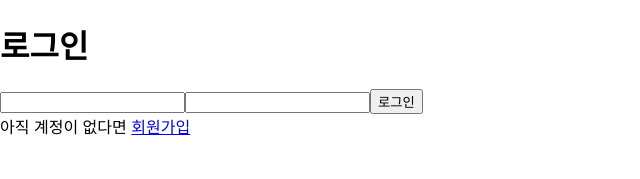
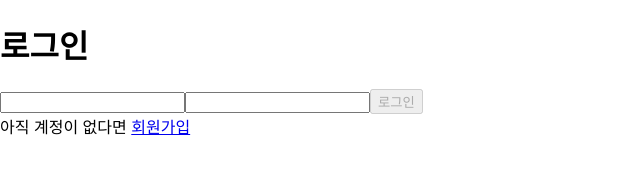
Before and after one commit to yoopark/wanted-pre-onboarding-frontend, a React (Create React App) app: page /signin in a window 1280 px wide. Shown: the top 179 px of the page, without its empty margins (0-640 px from the left). Built offline with nearby package versions, Linux system fonts and the light colour scheme.

Commit message:
✨ [Feature] Signin 로직 개발 (#10)
* ✨ feat: postSignin

* 🐛 fix: signIn 에러에는 'error' 키가 없음

* ✨ feat: Siginin logic

* ♻️ refactor: verifySignFormData 로직 통합

```diff
--- /dev/null
+++ b/src/apis/api/auth/postSignin.ts
@@ -0,0 +1,15 @@
+import { API_ROUTES } from '@/apis/constants/API_ROUTES';
+import { apiJsonInstance } from '@/apis/utils';
+
+export type SigninRequest = {
+  email: string;
+  password: string;
+};
+
+export type SigninResponse = {
+  access_token: string; // data.access_token으로 와서 snake case로 표기
+};
+
+export const postSignin = (data: SigninRequest) => {
+  return apiJsonInstance.post<SigninResponse>(API_ROUTES.SIGNIN, data);
+};
--- a/src/apis/utils/isAxiosErrorFromWantedPreOnboardingServer.ts
+++ b/src/apis/utils/isAxiosErrorFromWantedPreOnboardingServer.ts
@@ -1,7 +1,6 @@
 import { isAxiosError } from 'axios';
 
 type WantedPreOnboardingServerError = {
-  error: string;
   message: string;
   statusCode: number;
 };
@@ -18,14 +17,10 @@ const isWantedPreOnboardingFrontendServerError = (
   if (typeof data !== 'object' || data === null) {
     return false;
   }
-  if (!('error' in data) || !('message' in data) || !('statusCode' in data)) {
+  if (!('message' in data) || !('statusCode' in data)) {
     return false;
   }
-  if (
-    typeof data.error !== 'string' ||
-    typeof data.message !== 'string' ||
-    typeof data.statusCode !== 'number'
-  ) {
+  if (typeof data.message !== 'string' || typeof data.statusCode !== 'number') {
     return false;
   }
   return true;
--- a/src/pages/SigninPage.tsx
+++ b/src/pages/SigninPage.tsx
@@ -1,14 +1,66 @@
+import { SigninResponse, postSignin } from '@/apis/api/auth/postSignin';
+import { ACCESS_TOKEN_KEY } from '@/apis/constants';
+import { isAxiosErrorFromWantedPreOnboardingServer } from '@/apis/utils/isAxiosErrorFromWantedPreOnboardingServer';
 import { ROUTES } from '@/routes/ROUTES';
-import { Link } from 'react-router-dom';
+import type { SigninFormData } from '@/types/SignFormData';
+import { useForm } from '@/utils/useForm';
+import { verifySignFormData } from '@/utils/verifySignFormData';
+import { useEffect, useState } from 'react';
+import { Link, useNavigate } from 'react-router-dom';
 
 const SigninPage = () => {
+  const navigate = useNavigate();
+  const { formData, handleChange } = useForm<SigninFormData>({
+    email: '',
+    password: '',
+  });
+  const [disabled, setDisabled] = useState<boolean>(true);
+
+  useEffect(() => {
+    const isValidSignFormData = verifySignFormData(formData);
+    setDisabled(!isValidSignFormData);
+  }, [formData]);
+
+  const handleSubmit = async (e: React.FormEvent<HTMLFormElement>) => {
+    e.preventDefault();
+    try {
+      const res = await postSignin(formData);
+      if (res.status === 200) {
+        localStorage.setItem(ACCESS_TOKEN_KEY, res.data.access_token);
+        alert('로그인 성공'); // TODO: replace with toast
+        navigate(ROUTES.TODO);
+      }
+    } catch (e: unknown) {
+      if (isAxiosErrorFromWantedPreOnboardingServer<SigninResponse>(e)) {
+        const { message } = e.response.data;
+        if (message === 'Unauthorized') {
+          alert('비밀번호가 틀렸습니다'); // TODO: replace with toast
+        } else {
+          alert(message); // TODO: replace with toast
+        }
+      }
+    }
+  };
+
   return (
     <>
       <h1>로그인</h1>
-      <form>
-        <input data-testid="email-input" />
-        <input data-testid="password-input" />
-        <button data-testid="signin-button">로그인</button>
+      <form onSubmit={handleSubmit}>
+        <input
+          data-testid="email-input"
+          name="email"
+          value={formData.email}
+          onChange={handleChange}
+        />
+        <input
+          data-testid="password-input"
+          name="password"
+          value={formData.password}
+          onChange={handleChange}
+        />
+        <button data-testid="signin-button" disabled={disabled}>
+          로그인
+        </button>
       </form>
       <span>아직 계정이 없다면&nbsp;</span>
       <span>
--- a/src/pages/SignupPage.tsx
+++ b/src/pages/SignupPage.tsx
@@ -1,14 +1,11 @@
 import { SignupResponse, postSignup } from '@/apis/api/auth/postSignup';
 import { isAxiosErrorFromWantedPreOnboardingServer } from '@/apis/utils/isAxiosErrorFromWantedPreOnboardingServer';
 import { ROUTES } from '@/routes/ROUTES';
+import type { SignupFormData } from '@/types/SignFormData';
 import { useForm } from '@/utils/useForm';
+import { verifySignFormData } from '@/utils/verifySignFormData';
 import { useEffect, useState } from 'react';
 import { useNavigate } from 'react-router-dom';
-
-interface SignupFormData {
-  email: string;
-  password: string;
-}
 
 const SignupPage = () => {
   const navigate = useNavigate();
@@ -19,19 +16,8 @@ const SignupPage = () => {
   const [disabled, setDisabled] = useState<boolean>(true);
 
   useEffect(() => {
-    const verifySignupFormData = (formData: SignupFormData) => {
-      const { email, password } = formData;
-      if (!email.includes('@')) {
-        return false;
-      }
-      if (password.length < 8) {
-        return false;
-      }
-      return true;
-    };
-
-    const isValidSignupFormData = verifySignupFormData(formData);
-    setDisabled(!isValidSignupFormData);
+    const isValidSignFormData = verifySignFormData(formData);
+    setDisabled(!isValidSignFormData);
   }, [formData]);
 
   const handleSubmit = async (e: React.FormEvent<HTMLFormElement>) => {
--- /dev/null
+++ b/src/utils/verifySignFormData.ts
@@ -0,0 +1,21 @@
+import type { SignFormData } from '@/types/SignFormData';
+
+const verifyEmailConstraint = (email: string) => {
+  return email.includes('@');
+};
+
+const verifyPasswordConstraint = (password: string) => {
+  return password.length >= 8;
+};
+
+export const verifySignFormData = (formData: SignFormData) => {
+  const { email, password } = formData;
+
+  if (!verifyEmailConstraint(email)) {
+    return false;
+  }
+  if (!verifyPasswordConstraint(password)) {
+    return false;
+  }
+  return true;
+};
```
Also changed, not shown: src/types/SignFormData.d.ts (added, +10 -0 lines).
